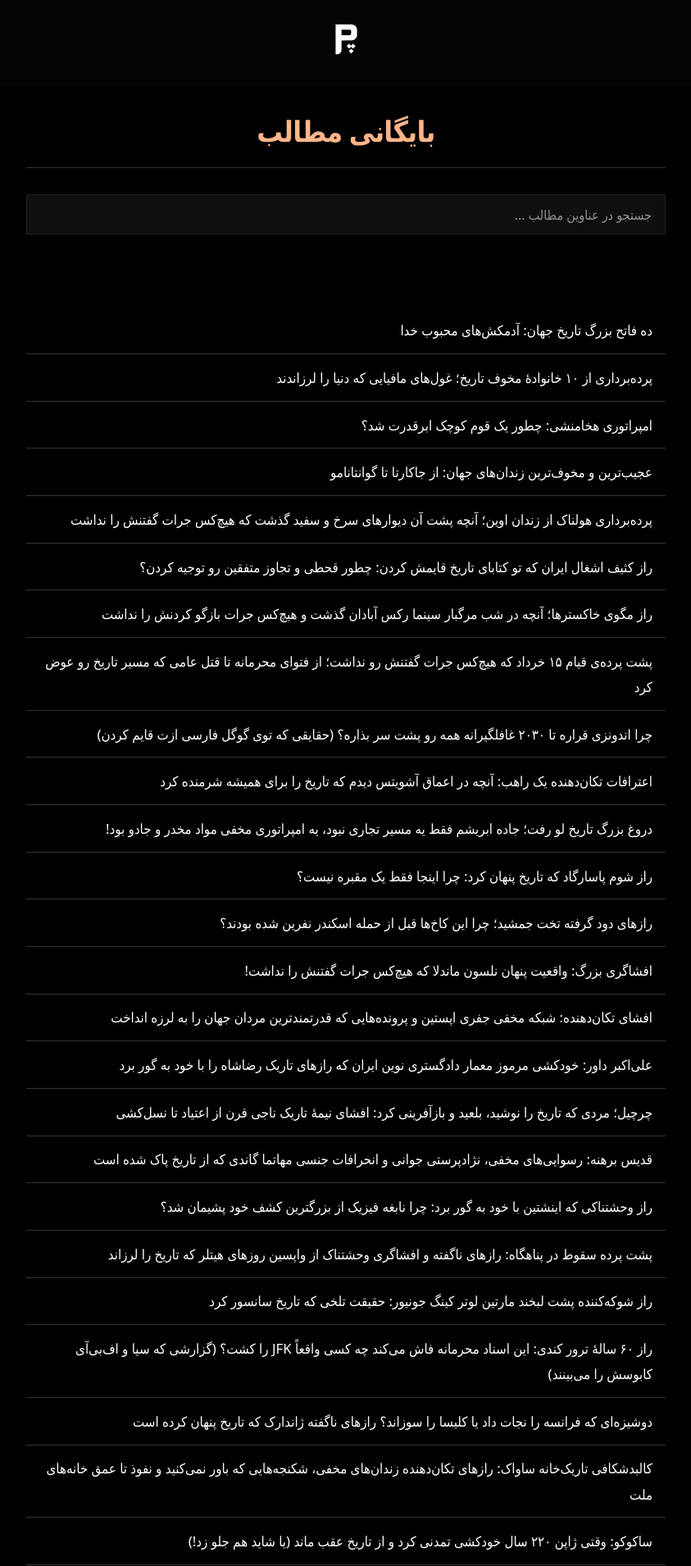
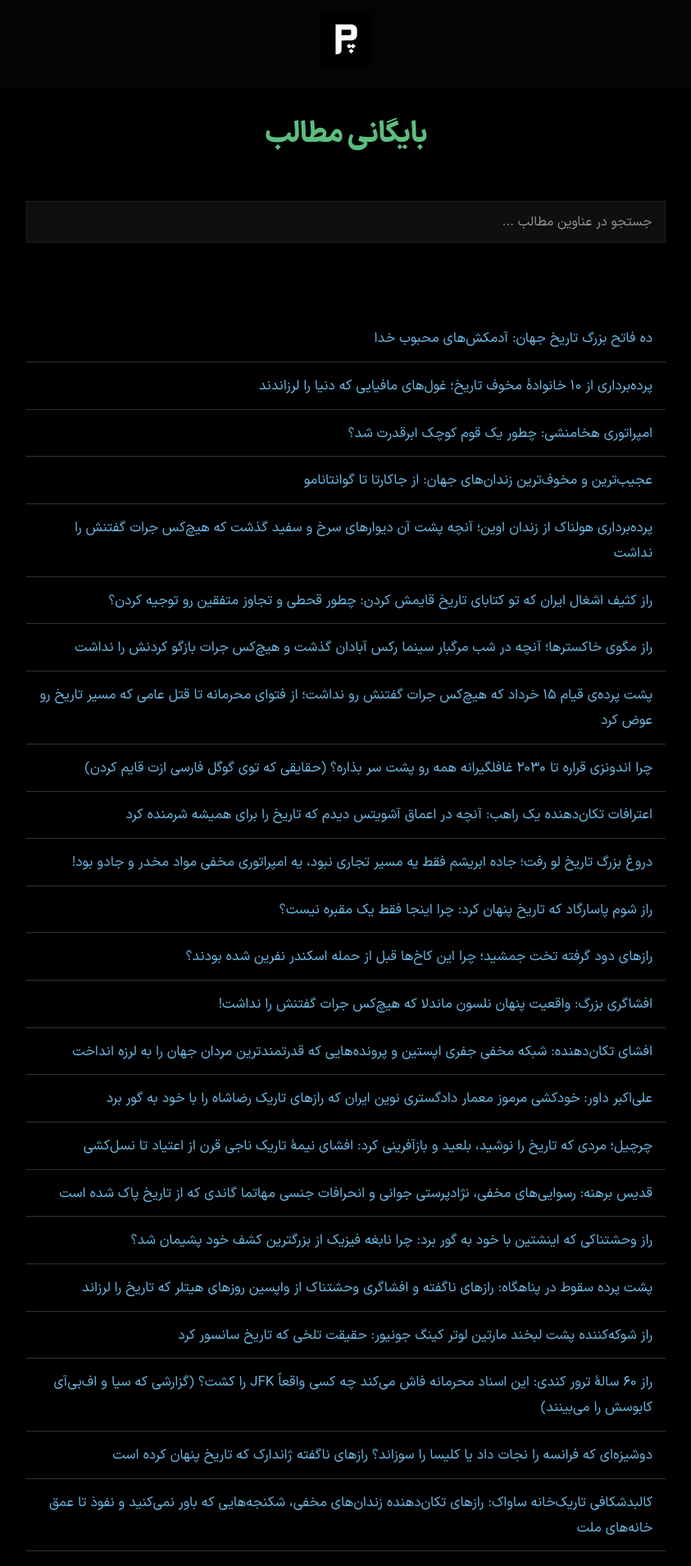
Before and after one commit to darkblog/darkblog.github.io, a Jekyll site: the page built from blog.html, in a window 1280 px wide. Shown: the top 1910 px of the page at 82% size, without its empty margins (218-1061 px from the left). Built offline with Jekyll 4.4.1, drawn with Linux system fonts in a browser that asks for light colours.

Commit message:
Update blog.html

```diff
--- a/blog.html
+++ b/blog.html
@@ -9,10 +9,18 @@ layout: none
     <meta name="viewport" content="width=device-width, initial-scale=1.0">
     <title>بایگانی پست‌های وبلاگ پاسگاه: صفحهٔ جستجو</title>
     <link rel="preconnect" href="https://www.pasgah.org">
-    <link rel="canonical" href="https://www.pasgah.org/blog/">
+    <link rel="preload" href="/blog.woff2" as="font" type="font/woff2" crossorigin="anonymous">
+    <link rel="canonical" href="https://www.pasgah.org/blog">
     <link rel="icon" type="image/svg+xml" href="https://www.pasgah.org/blog.svg">
     <meta name="theme-color" content="#000000">
     <style>
+        @font-face {
+            font-family: 'Vazir';
+            src: url("/blog.woff2") format("woff2");
+            font-weight: 100 1000;
+            font-display: swap;
+            font-style: normal;
+        }
         *,
         *::before,
         *::after {
@@ -26,12 +34,14 @@ layout: none
             --text: #ffffff;
             --text-light: #cccccc;
             --text-accent: #ffb48a;
+            --text-green: #5dbe7e;
+            --text-blue: #6bb5e0;
             --border: #333333;
             --accent: #ffffff;
             --card-bg: #080808;
             --more-card-bg: #0f0f0f;
             --more-card-border: rgba(255, 255, 255, 0.07);
-            --more-card-hover-border: rgba(255, 180, 138, 0.5);
+            --more-card-hover-border: rgba(107, 181, 224, 0.5);
             --header-footer-bg: #040404;
             --blockquote-bg: #111111;
             --table-header-bg: #1a1a1a;
@@ -39,7 +49,7 @@ layout: none
             --w: min(92%, 780px);
             --lg: 2rem;
             --md: 1.5rem;
-            --system-font: system-ui, -apple-system, 'Segoe UI', 'Traditional Arabic', Tahoma, sans-serif;
+            --font-primary: 'Vazir', sans-serif;
             --line-height: 1.85;
             --font-size-lg: 1.15rem;
             --font-size-xl: 1.4rem;
@@ -52,7 +62,7 @@ layout: none
         }
 
         body {
-            font-family: var(--system-font);
+            font-family: var(--font-primary);
             background: var(--bg);
             color: var(--text);
             line-height: var(--line-height);
@@ -94,14 +104,13 @@ layout: none
             text-align: center;
             padding-bottom: 1.5rem;
             margin-bottom: 2rem;
-            border-bottom: 1px solid var(--border);
         }
 
         .archive-header h1 {
             font-size: 2.2rem;
             font-weight: 800;
-            line-height: 1.2;
-            color: var(--text-accent);
+            line-height: 1.4;
+            color: var(--text-green);
             letter-spacing: -0.02em;
             margin-bottom: 0;
         }
@@ -125,7 +134,7 @@ layout: none
         .search-box:focus {
             outline: none;
             border-color: var(--more-card-hover-border);
-            box-shadow: 0 0 0 2px rgba(255, 180, 138, 0.15);
+            box-shadow: 0 0 0 2px rgba(107, 181, 224, 0.15);
         }
 
         .search-box::placeholder {
@@ -163,7 +172,7 @@ layout: none
         }
 
         .post-link {
-            color: var(--text);
+            color: var(--text-blue);
             text-decoration: none;
             font-size: 1.05rem;
             display: block;
@@ -190,34 +199,13 @@ layout: none
 </head>
 <body>
 
-    <svg style="display: none;" aria-hidden="true">
-        <defs>
-            <g id="logo" transform="translate(0,1024) scale(0.1,-0.1)" fill="#ffffff">
-                <path d="M3110 5120 l0 -2910 73 0 c143 0 349 21 445 46 256 64 459 217 558 419 84 172 78 84 82 1217 l3 1007 997 4 c1087 3 1045 1 1256 62 377 109 647 379 735 736 38 153 43 273 38 849 -3 448 -7 559 -20 626 -88 442 -393 738 -851 826 -110 21 -128 22 -1713 25 l-1603 4 0 -2911z m2822 1871 c37 -10 83 -30 102 -45 47 -36 87 -106 103 -180 16 -77 17 -503 2 -578 -22 -106 -91 -187 -195 -229 l-59 -24 -807 -3 -808 -3 0 541 0 540 798 0 c746 0 802 -1 864 -19z"/>
-                <path d="M6331 4079 l-195 -200 -197 197 c-143 143 -200 194 -210 188 -8 -5 -115 -111 -238 -236 l-223 -227 247 -246 248 -247 186 186 186 185 189 -185 189 -186 243 243 c134 134 244 248 244 252 0 9 -461 477 -469 477 -3 0 -93 -91 -200 -201z"/>
-                <path d="M5907 3069 c-125 -127 -227 -235 -225 -240 5 -13 449 -459 458 -459 11 0 71 58 286 278 l188 193 -229 229 c-127 127 -234 230 -240 230 -5 0 -113 -104 -238 -231z"/>
-            </g>
-        </defs>
-    </svg>
-
     <header role="banner">
         <a
             href="https://www.pasgah.org/"
             aria-label="صفحهٔ نخست وبلاگ پاسگاه"
             rel="home"
         >
-            <svg
-                xmlns="http://www.w3.org/2000/svg"
-                viewBox="0 0 1024 1024"
-                width="64"
-                height="64"
-                role="img"
-                aria-label="لوگوی وبلاگ پاسگاه"
-                focusable="false"
-            >
-                <title>وبلاگ پاسگاه</title>
-                <use href="#logo"/>
-            </svg>
+            <img src="https://www.pasgah.org/blog.svg" alt="وبلاگ پاسگاه" width="64" height="64">
         </a>
     </header>
 
@@ -257,18 +245,7 @@ layout: none
             aria-label="بازگشت به صفحه اصلی وبلاگ پاسگاه"
             rel="home"
         >
-            <svg
-                xmlns="http://www.w3.org/2000/svg"
-                viewBox="0 0 1024 1024"
-                width="48"
-                height="48"
-                role="img"
-                aria-label="لوگوی وبلاگ پاسگاه"
-                focusable="false"
-            >
-                <title>وبلاگ پاسگاه</title>
-                <use href="#logo"/>
-            </svg>
+            <img src="https://www.pasgah.org/blog.svg" alt="وبلاگ پاسگاه" width="48" height="48">
         </a>
     </footer>
 
```
